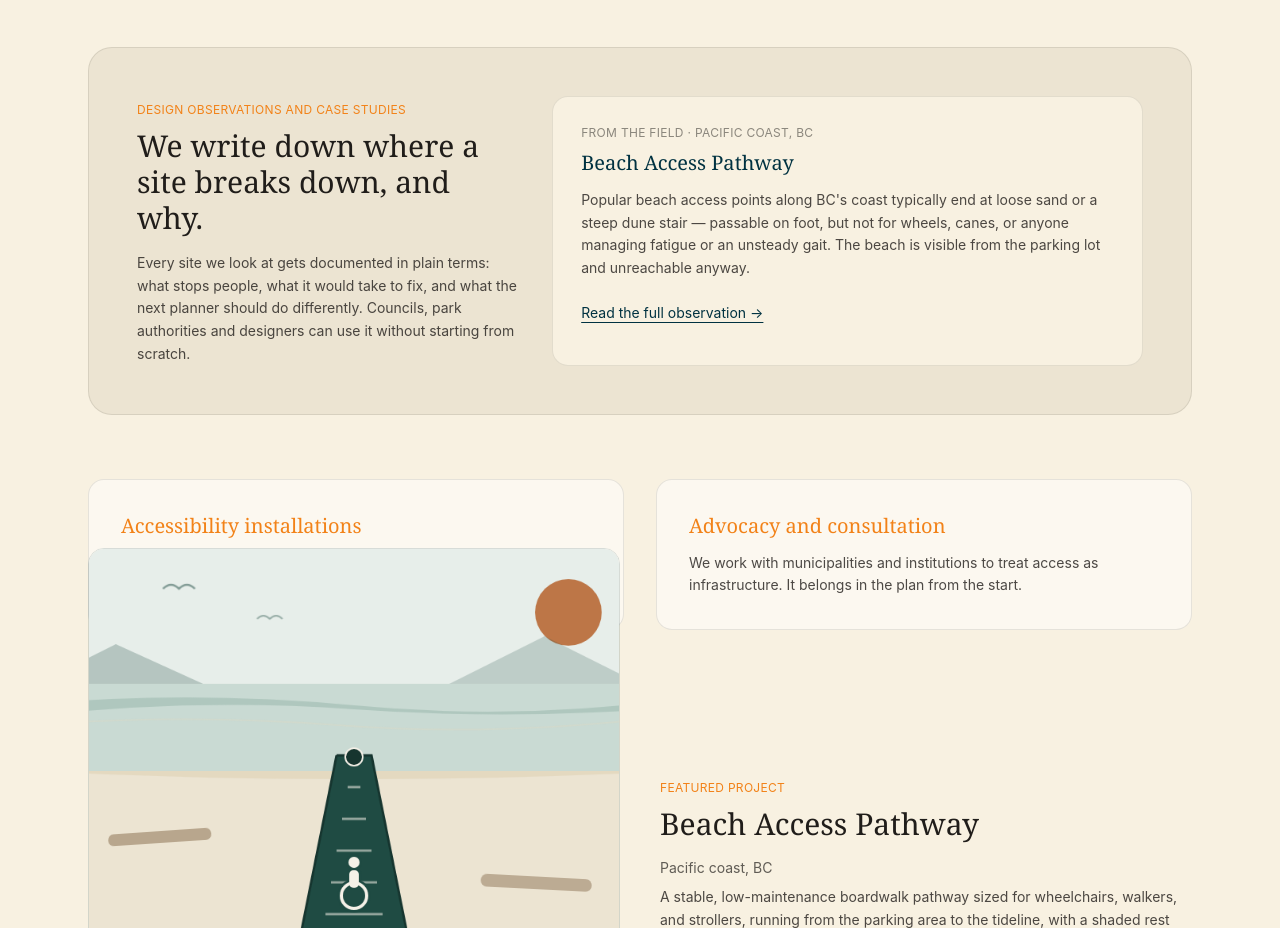
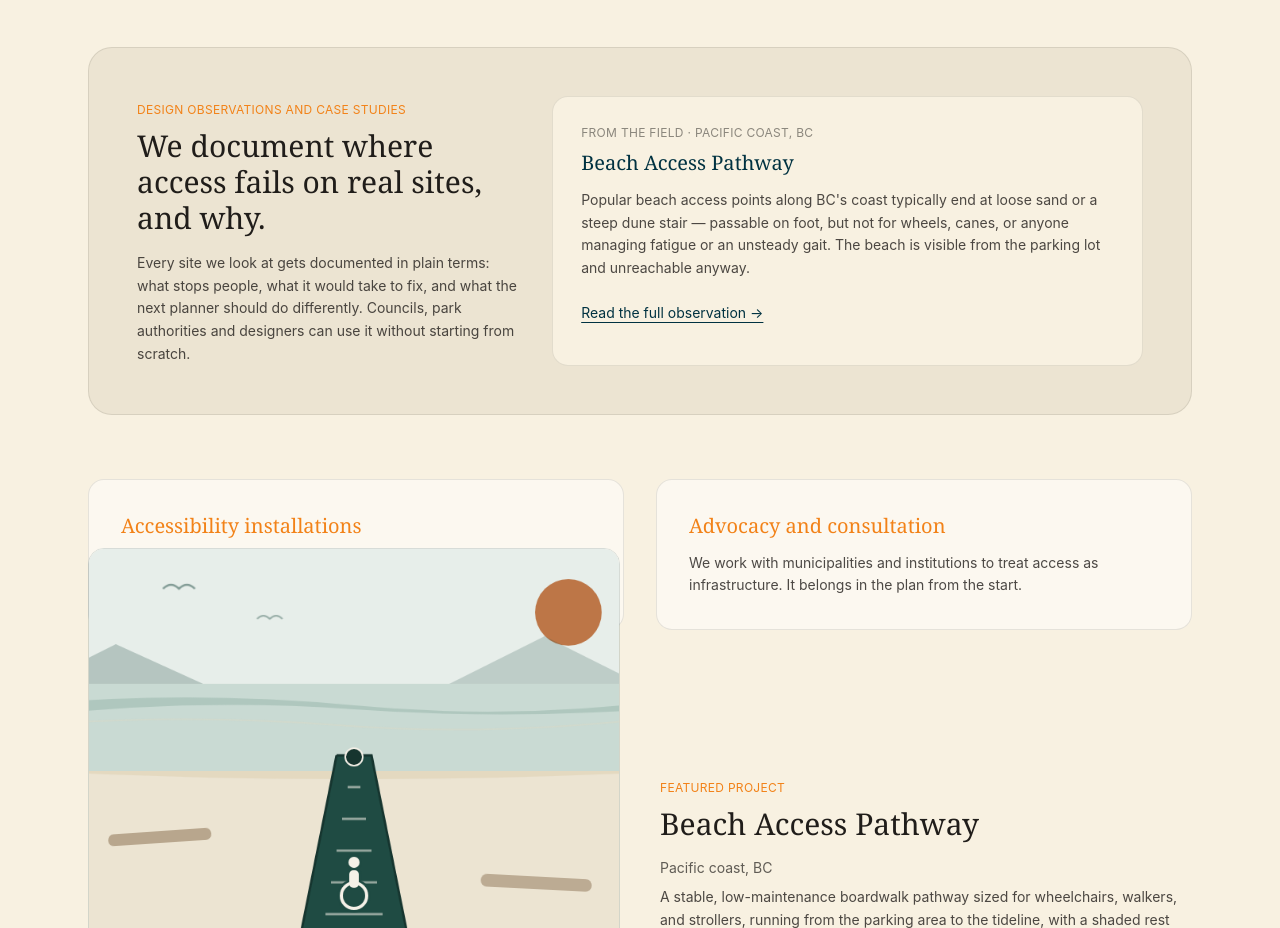
Before and after one commit to keefpetes/upsidems, a Next.js app: page / in a window 1280 px wide. Shown: the part 1160-2088 px from the top of the page. Built offline with nearby package versions, Linux system fonts and the light colour scheme.

Commit message:
Homepage: clearer design observations heading
Co-Authored-By: Claude Opus 5.5 <noreply@anthropic.com>

```diff
--- a/src/app/page.tsx
+++ b/src/app/page.tsx
@@ -163,7 +163,7 @@ export default function Home() {
                 Design observations and case studies
               </span>
               <h2 className="font-display text-3xl mt-2 mb-4 text-ink">
-                We write down where a site breaks down, and why.
+                We document where access fails on real sites, and why.
               </h2>
               <p className="text-sm leading-relaxed text-ink/80">
                 Every site we look at gets documented in plain terms: what
```
